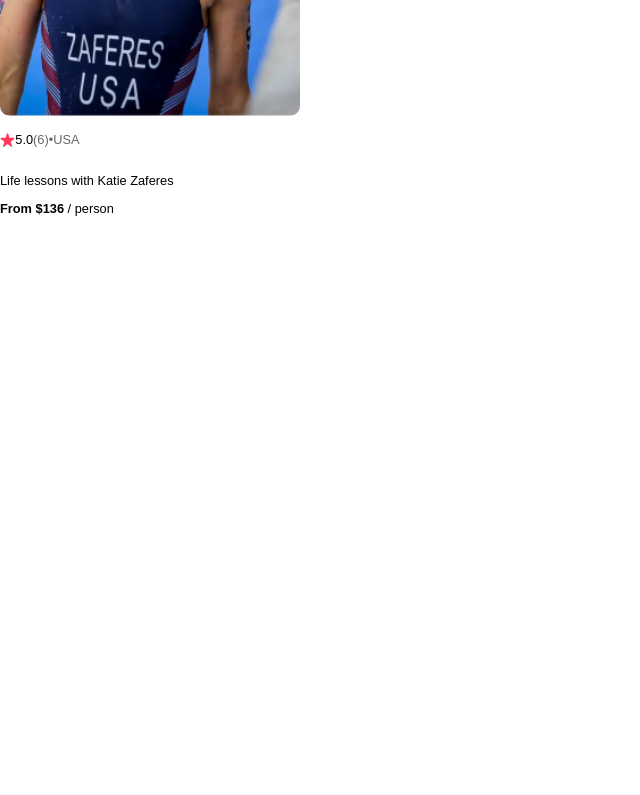
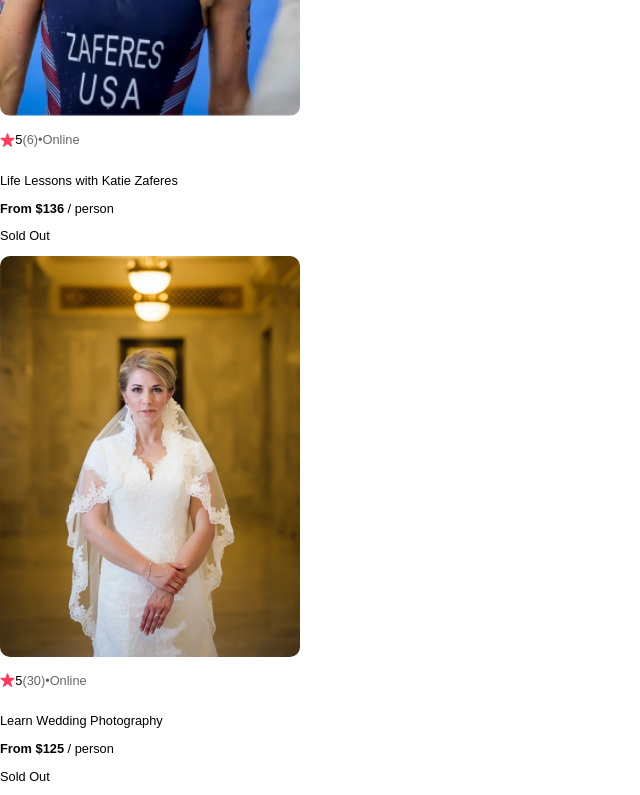
Before and after one commit to EddieLicaycay/Airbnb-Clone, a React (Create React App) app: page / in a window 1280 px wide. Shown: the part 1320-2115 px from the top of the page, without its empty margins (0-640 px from the left). Before the commit the page ends 1548 px from the top, so only its background shows below. Built offline with nearby package versions, Linux system fonts and the light colour scheme.

Commit message:
added dummy data to pull product cards and used props to pass those data

```diff
--- a/src/App.css
+++ b/src/App.css
@@ -38,7 +38,7 @@
   font-size: 0.8em;
 }
 
-.kenzie {
+.img {
   width: 300px;
   border-radius: 10px;
 }
--- a/src/App.js
+++ b/src/App.js
@@ -2,15 +2,32 @@
 import Navbar from './components/Navbar'
 import FrontPage from './components/FrontPage'
 import ProductCard from './components/ProductCard'
-
-
+import dummyData from './dummyData';
 
 function App() {
+
+  const productCard = dummyData.map(data => {
+    return (
+      <ProductCard
+      key={data.id}
+      id={data.id}
+      img={data.img}
+      title={data.title}
+      description={data.description}
+      price={data.price}
+      rating={data.stats.rating}
+      review={data.stats.reviewCount}
+      location={data.location}
+      openSpots={data.openSpots}
+      />
+    )
+  });
+
   return (
     <div className="App">
       <Navbar />
       <FrontPage />
-      <ProductCard />
+      {productCard}
     </div>
   );
 }
--- a/src/components/ProductCard.js
+++ b/src/components/ProductCard.js
@@ -1,21 +1,30 @@
 import React from 'react';
-import kenzie from '../images/katie-zaferes.png';
 import star from '../images/star.png';
+import photo1 from '../images/katie-zaferes.png';
+import photo2 from '../images/wedding-photo.png';
+import photo3 from '../images/mountain-bike.png';
 
+const photoMap = {
+  1: photo1,
+  2: photo2,
+  3: photo3,
+};
 
-const ProductCard = () => {
+const ProductCard = (props) => {
+  const selectedPhoto = photoMap[props.id]
+
   return (
     <div className="first-card">
       <p>Sold Out</p>
-      <img src={kenzie} alt="kenzie-zaferes" className="kenzie"/>
+      <img src={selectedPhoto} alt={props.img} className="img"/>
       <section className="section-1">
         <img src={star} alt="rating star" className="first-star" />
-        <p>5.0</p>
-        <span>(6)•USA </span>
+        <p>{props.rating}</p>
+        <span>({props.review})•{props.location} </span>
       </section>
       <section className="section-2">
-        <p>Life lessons with Katie Zaferes</p>
-        <p><strong>From $136</strong> / person</p>
+        <p>{props.title}</p>
+        <p><strong>From ${props.price}</strong> / person</p>
       </section>
     </div>
   )
--- /dev/null
+++ b/src/dummyData.js
@@ -0,0 +1,41 @@
+export default [
+    {
+        id: 1,
+        title: "Life Lessons with Katie Zaferes",
+        description: "I will share with you what I call \"Positively Impactful Moments of Disappointment.\" Throughout my career, many of my highest moments only came after setbacks and losses. But learning from those difficult moments is what gave me the ability to rise above them and reach my goals.",
+        price: 136,
+        img: "katie-zaferes.png",
+        stats: {
+            rating: 5.0,
+            reviewCount: 6
+        },
+        location: "Online",
+        openSpots: 0,
+    },
+    {
+        id: 2,
+        title: "Learn Wedding Photography",
+        description: "Interested in becoming a wedding photographer? For beginner and experienced photographers alike, join us in learning techniques required to leave the happy couple with memories that'll last a lifetime.",
+        price: 125,
+        img: "wedding-photography.png",
+        stats: {
+            rating: 5.0,
+            reviewCount: 30
+        },
+        location: "Online",
+        openSpots: 27,
+    },
+    {
+        id: 3,
+        title: "Group Mountain Biking",
+        description: "Experience the beautiful Norwegian landscape and meet new friends all while conquering rugged terrain on your mountain bike. (Bike provided!)",
+        price: 50,
+        img: "mountain-bike.png",
+        stats: {
+            rating: 4.8,
+            reviewCount: 2
+        },
+        location: "Norway",
+        openSpots: 3,
+    }
+]
```
Also changed, not shown: public/manifest.json, src/images/mountain-bike.png (added), src/images/wedding-photo.png (added).
